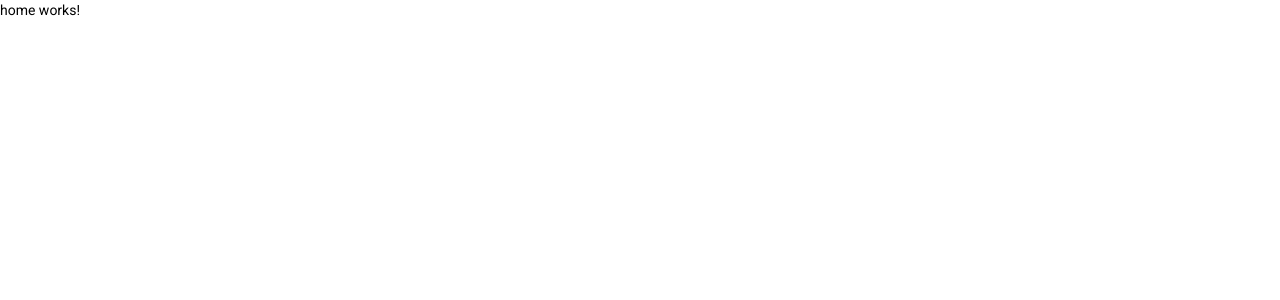
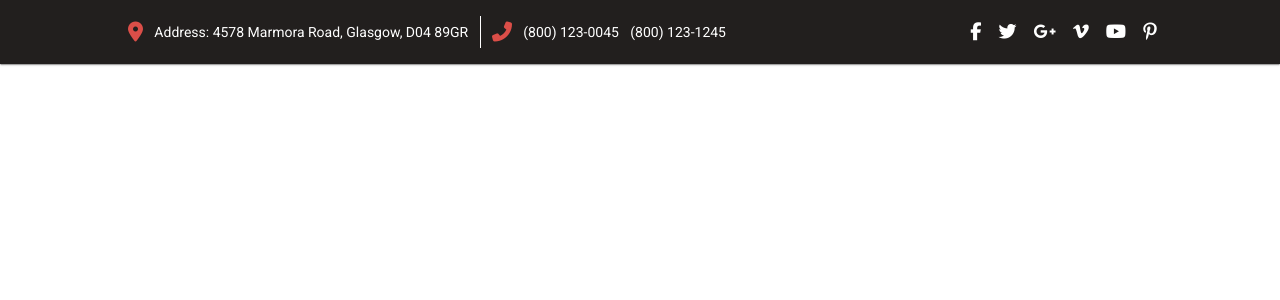
Before and after one commit to AmitM0287/ideation-project-angular, an Angular app: page /home in a window 1280 px wide. Shown: the top 300 px of the page. Built offline with nearby package versions, Linux system fonts and the light colour scheme.

Commit message:
feat: header implemented

```diff
--- a/src/app/pages/home/home.component.html
+++ b/src/app/pages/home/home.component.html
@@ -1 +1,14 @@
-<p>home works!</p>
+<mat-card class="address-box">
+    <i class="fas fa-map-marker-alt"></i>
+    <span class="after-hover">Address: 4578 Marmora Road, Glasgow, D04 89GR</span>
+    <span class="line"></span>
+    <i class="fas fa-phone-alt"></i>
+    <span class="after-hover">(800) 123-0045</span>
+    <span class="after-hover another-phone">(800) 123-1245</span>
+    <i class="fab fa-facebook-f"></i>
+    <i class="fab fa-twitter"></i>
+    <i class="fab fa-google-plus-g"></i>
+    <i class="fab fa-vimeo-v"></i>
+    <i class="fab fa-youtube"></i>
+    <i class="fab fa-pinterest-p"></i>
+</mat-card>
--- a/src/app/pages/home/home.component.scss
+++ b/src/app/pages/home/home.component.scss
@@ -0,0 +1,45 @@
+.address-box {
+    display: flex;
+    align-items: center;
+    background-color: #221F1E;
+    color: white;
+    border-radius: 0px;
+    padding-left: 10%;
+}
+
+.line {
+    width: 1px;
+    height: 32px;
+    background: white;
+    margin-left: 1%;
+    margin-right: 1%;
+}
+
+.fa-facebook-f {
+    margin-left: 20%;
+}
+
+.fab {
+    padding-left: 1.5%;
+    font-size: 18px;
+}
+
+.another-phone {
+    padding-left: 1%;
+}
+
+.fas {
+    color: #DB4E48;
+    font-size: 20px;
+    padding-right: 1%;
+}
+
+.after-hover:hover{
+    color: #DB4E48;
+    cursor: pointer;
+}
+
+.fab:hover {
+    color: #DB4E48;
+    cursor: pointer;
+}
```
